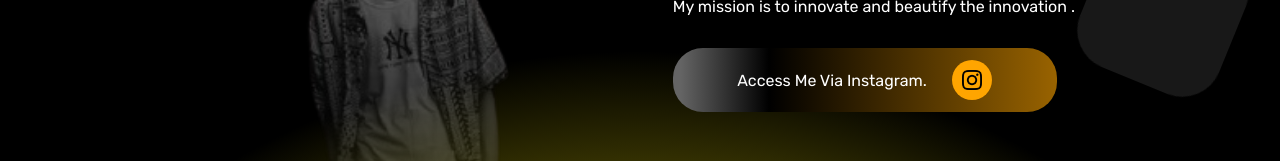
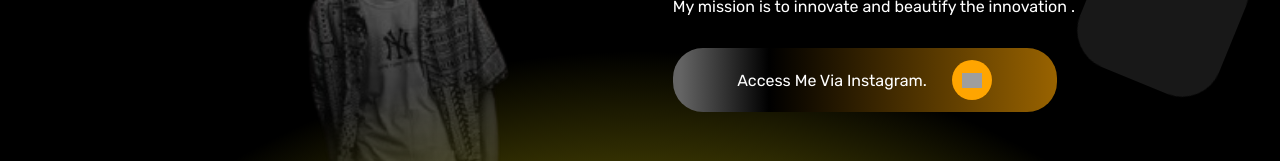
Before and after one commit to mainprins/portfolio-react, a React (Create React App) app: page / in a window 1280 px wide. Shown: the part 333-494 px from the top of the page. Built offline with nearby package versions, Linux system fonts and the light colour scheme; grey boxes are pictures that could not be loaded; the HTML template or start-up script is replaced by a standard one.

Commit message:
Update Home.js

```diff
--- a/src/components/home/Home.js
+++ b/src/components/home/Home.js
@@ -39,7 +39,7 @@ const Home = (props) => {
           <div className="chatLink" onClick={openInsta}>
             <span>Access Me Via Instagram.</span>
             <div id="icon">
-                <img src={`${process.env.PUBLIC_URL}/black-instagram-icon.png`}  alt="" />
+                <img src={`/public/black-instagram-icon.png`}  alt="" />
             </div>
           </div>
 
```
